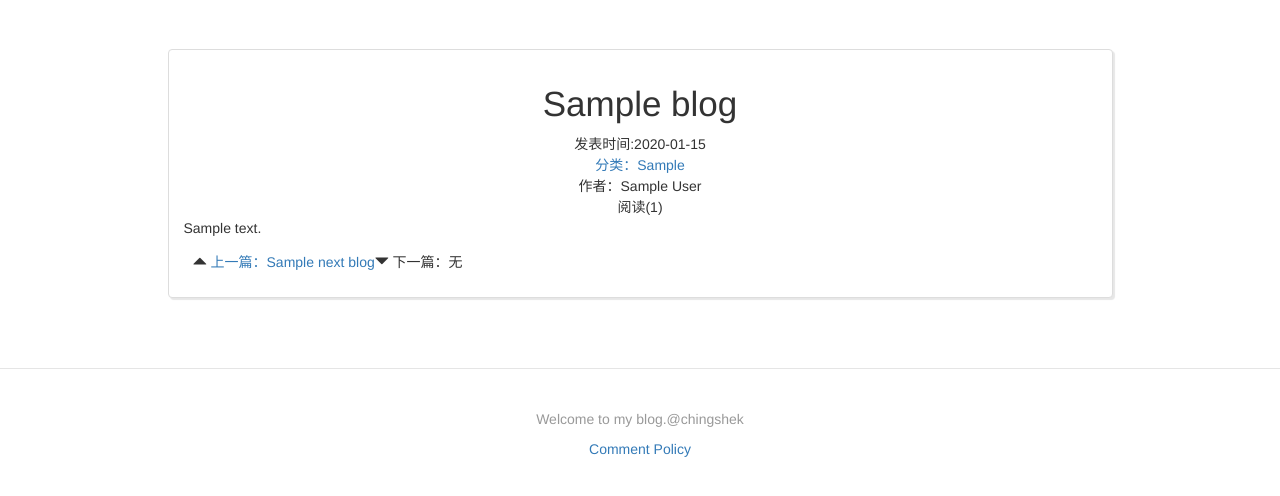
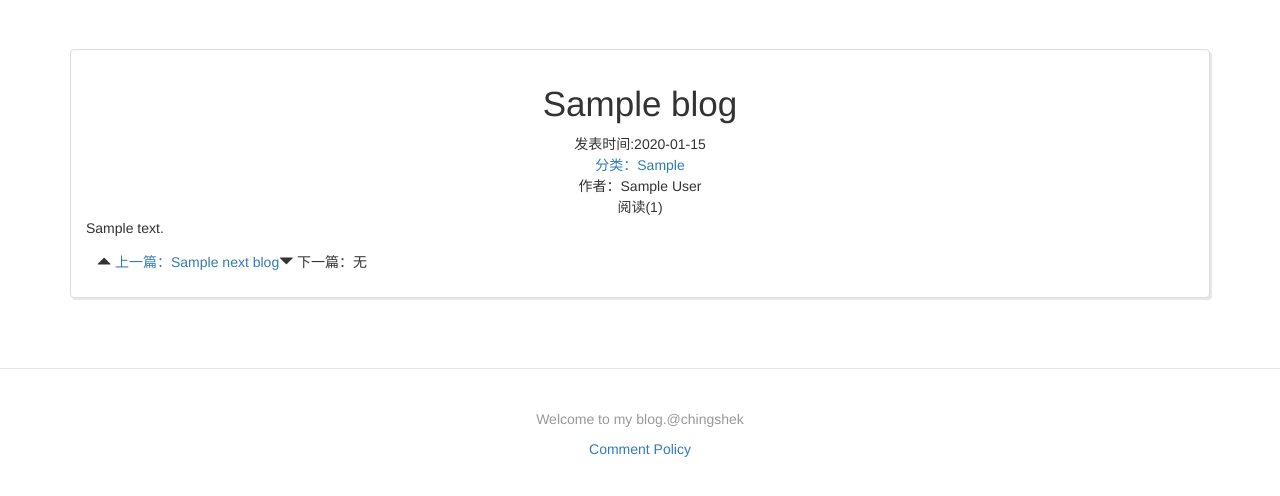
Before and after one commit to TangChings/mysite, a Django app: template blog/templates/blog/blog_detail.html in a window 1280 px wide. Shown: the part 51-547 px from the top of the page. Run offline with Django 3.2, Linux system fonts and the light colour scheme; the template is opened without the code that fills it: most values are stand-ins (such as "Sample title", 1, 10 or a date in 2020); some libraries are stand-ins or nearby versions.

Commit message:
手机端文章宽度调整

```diff
--- a/blog/templates/blog/blog_detail.html
+++ b/blog/templates/blog/blog_detail.html
@@ -5,7 +5,7 @@
 {%block content%}
 <div class="container">
     <div class="row">
-        <div class="col-xs-10 col-xs-offset-1">
+        <div class="col-xs-12">
             <div class="panel panel-default" style="margin-top:50px;box-shadow: 2px 2px 1px #e7e7e7;">
                 <div class="panel-body" style="width: 100%;height: auto;word-wrap:break-word;word-break:break-all;overflow: hidden;">
                     <h2 style="text-align:center;font-size:250%;">{{blog.title}}</h2>
```
